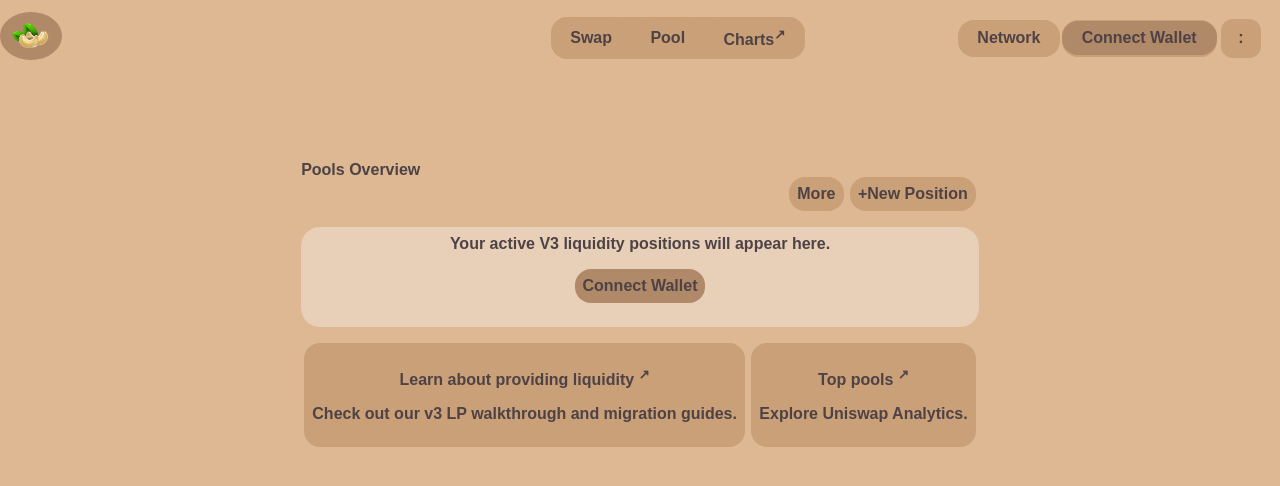
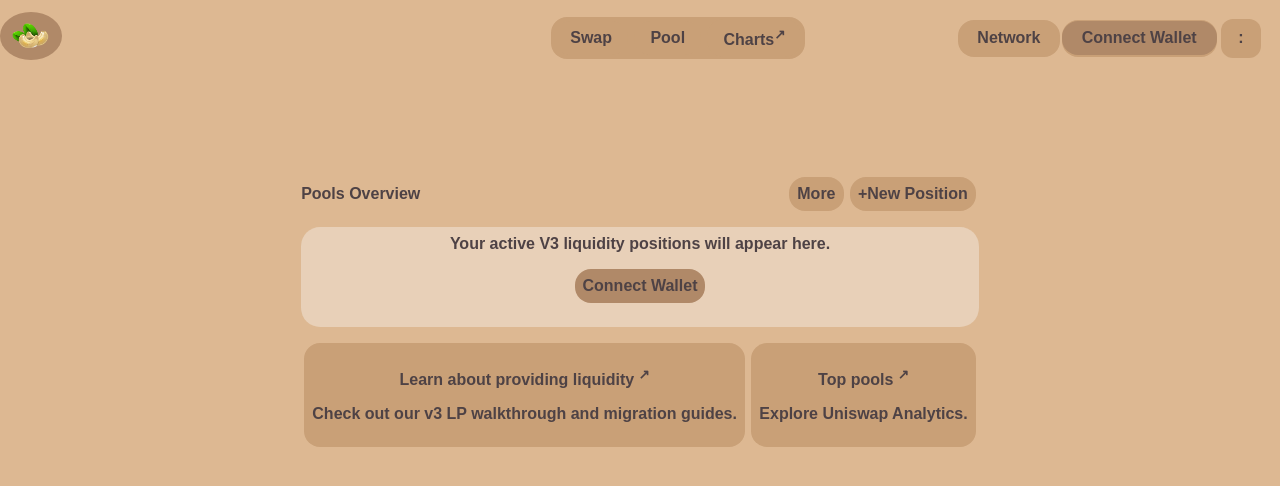
Before and after one commit to yatharthv8/kaju-swap, a Vue app: page /pool in a window 1280 px wide. Shown: the top 486 px of the page. Built offline with nearby package versions, Linux system fonts and the light colour scheme.

Commit message:
Some tweeks in UI

```diff
--- a/src/assets/styles.css
+++ b/src/assets/styles.css
@@ -56,8 +56,9 @@
   color: var(--button-text-hover-color);
 }
 
-button:active {
+button:focus {
   background-color: var(--button-normal-color);
+  color: var(--button-text-hover-color);
 }
 
 header {
@@ -226,6 +227,7 @@
 
 .pools-page-header {
   display: inherit;
+  align-items: center ;
   justify-content: space-between;
 }
 
```
